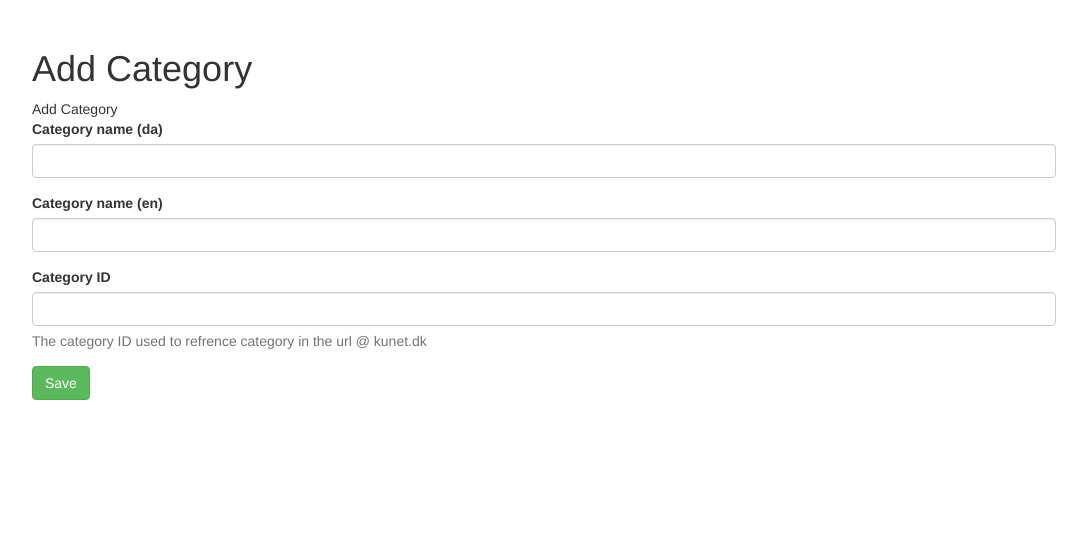
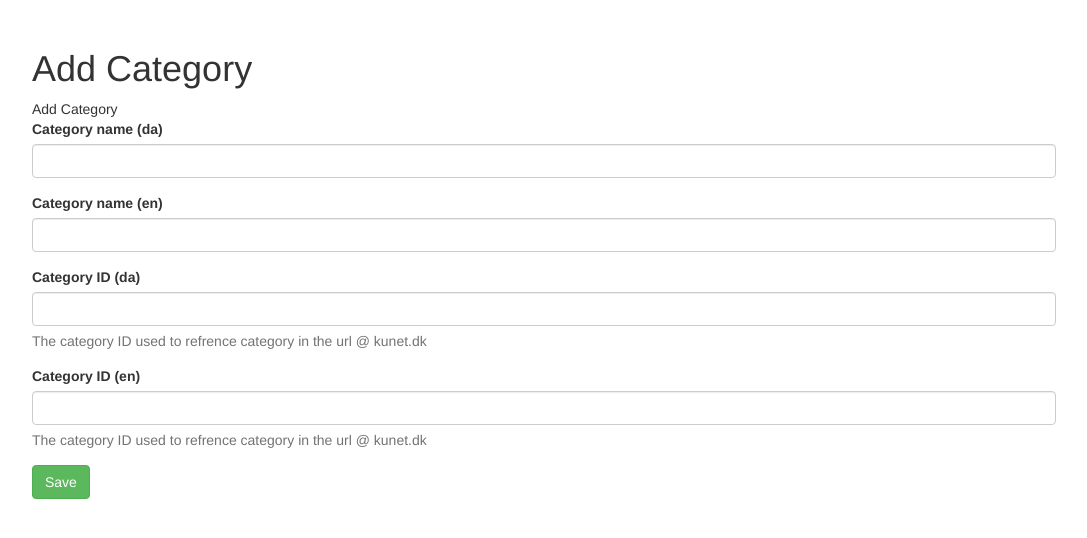
Before and after one commit to mikkeloscar/science-qa, a Django app: page /qa/categories/add/ in a window 1280 px wide. Shown: the part 51-589 px from the top of the page, without its empty margins (96-1183 px from the left). Run offline with Django 3.2, Linux system fonts and the light colour scheme; the visitor is signed in with stand-in values (Sample User, id 1); style sheets or scripts are compiled from the project's sources; some libraries are stand-ins or nearby versions.

Commit message:
add danish and english category ID's

```diff
--- a/qa/models.py
+++ b/qa/models.py
@@ -43,7 +43,9 @@ class Category(models.Model):
             blank=True)
     name_en = models.CharField(_('Category name (en)'), max_length=200,
             blank=True)
-    category_id = models.CharField(_('Category ID'), max_length=200,
+    category_id_da = models.CharField(_('Category ID (da)'), max_length=200,
+        help_text=_('The category ID used to refrence category in the url @ kunet.dk'))
+    category_id_en = models.CharField(_('Category ID (en)'), max_length=200,
         help_text=_('The category ID used to refrence category in the url @ kunet.dk'))
     date_added = models.DateTimeField(_('date added'), auto_now_add=True)
     date_last_edit = models.DateTimeField(_('last edit'), auto_now=True)
--- a/qa/static/js/search.js
+++ b/qa/static/js/search.js
@@ -20,7 +20,10 @@ var Search = {
       $.ajax({
         url: window.location.pathname + "?q=" + val,
         dataType: 'json',
-      }).success(function (data) {
+        // headers: { //'X-CSRFToken':getCookie('csrftoken'),
+        //           'sessionid':getCookie('sessionid') },
+      }).done(function (data) {
+        console.log(data);
         if (data.length) {
           $('#ajax-response').html('');
 
--- a/qa/templates/categories.html
+++ b/qa/templates/categories.html
@@ -28,16 +28,16 @@
     {{ category.name_da }}
     {{ category.name_en }}
   </td>
-  <td><code>{{ category.category_id }}</code></td>
+  <td><code>{{ category.category_id_da }}</code> <code>{{ category.category_id_en }}</code></td>
   <td>{{ category.date_added }}</td>
   <td>{{ category.date_last_edit }}</td>
   <td>
-    {% if perms.qa.change_categories %}
+    {% if perms.qa.change_category %}
     <a href="{% url 'category_edit' category.id %}" class="btn btn-success btn-xs" role="button">
       {% trans "Edit" %}
     </a>
     {% endif %}
-    {% if perms.qa.delete_categories %}
+    {% if perms.qa.delete_category %}
     <a href="{% url 'category_delete' category.id %}" class="btn btn-danger btn-xs deletelink" role="button">
       {% trans "Delete" %}
     </a>
--- a/qa/templates/category_form.html
+++ b/qa/templates/category_form.html
@@ -23,10 +23,15 @@
     <label class="control-label" for="id_name_en">{{ form.name_en.label }}</label>
   {{ form.name_en }}
   </div>
-  <div class="form-group {% if form.category_id.errors %}has-error{% endif %}">
-    <label class="control-label" for="id_category_id">{{ form.category_id.label }}</label>
-  {{ form.category_id }}
-      <span class="help-block">{{ form.category_id.help_text }}</span>
+  <div class="form-group {% if form.category_id_da.errors %}has-error{% endif %}">
+    <label class="control-label" for="id_category_id_da">{{ form.category_id_da.label }}</label>
+  {{ form.category_id_da }}
+      <span class="help-block">{{ form.category_id_da.help_text }}</span>
+  </div>
+  <div class="form-group {% if form.category_id_en.errors %}has-error{% endif %}">
+    <label class="control-label" for="id_category_id_en">{{ form.category_id_en.label }}</label>
+  {{ form.category_id_en }}
+      <span class="help-block">{{ form.category_id_en.help_text }}</span>
   </div>
 
   <button type="submit" class="btn btn-success">{% trans "Save" %}</button>
--- a/qa/views.py
+++ b/qa/views.py
@@ -13,7 +13,7 @@ from qa.forms import QuestionForm, CategoryForm, DegreeForm
 def index(request):
     return HttpResponse()
 
-# @permission_required('qa.view_question')
+@permission_required('qa.view_question')
 def questions(request):
     q = request.GET.get('q')
     if q:
@@ -21,8 +21,6 @@ def questions(request):
         if request.is_ajax():
             data = serializers.serialize("json", questions)
             return HttpResponse(data, content_type="application/json")
-        else:
-            return render(request, 'questions.html', { 'questions': questions })
     else:
         questions = Question.objects.all()
 
```
